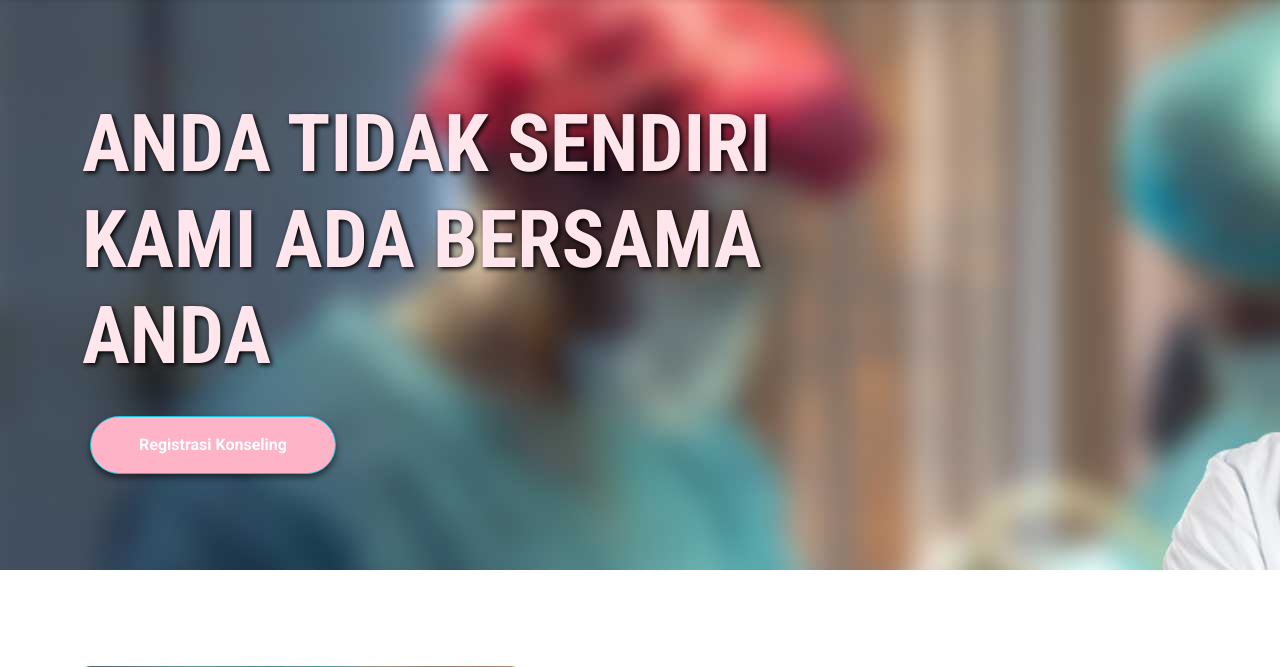
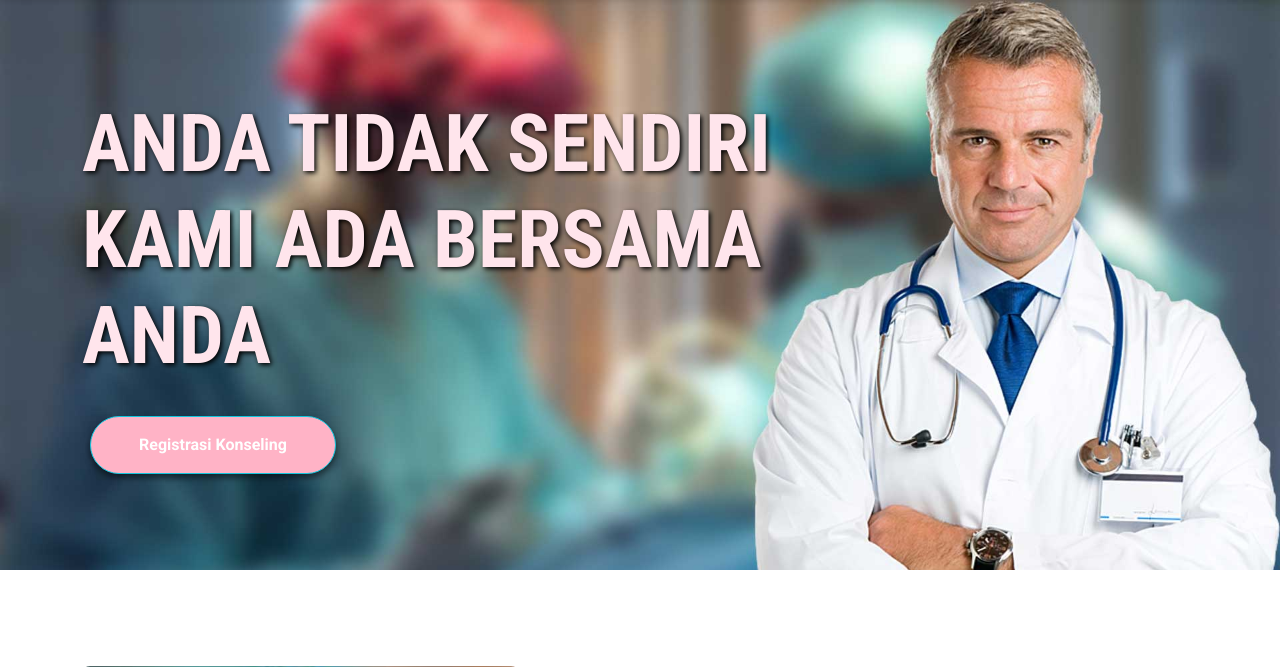
Before and after one commit to DimasAnjayMabar/ulk, a PHP site: page /user/home-page.php in a window 1280 px wide. Shown: the part 87-754 px from the top of the page. Run offline with PHP 8.4, Linux system fonts and the light colour scheme; some libraries are stand-ins or nearby versions.

Commit message:
minor adjustment

```diff
--- a/css/style.css
+++ b/css/style.css
@@ -6,6 +6,12 @@
     --dark: #1b2021;
     --optional1: #0e0d0d;
     --optional2: #ffe5ec;
+}
+
+/********** hero **********/
+.hero-header {
+    background: url(../assets/images/website_photo/hero.jpg) top right no-repeat;
+    background-size: cover;
 }
 
 /********** psycho education article stylings **********/
--- a/user/home-page.php
+++ b/user/home-page.php
@@ -33,7 +33,7 @@
     <!-- Navbar End -->
 
     <!-- Hero Start -->
-    <div class="container-fluid bg-primary py-5 mb-5 hero-header" style="background-image: url('../assets/images/website_photo/hero.jpg');">
+    <div class="container-fluid bg-primary py-5 mb-5 hero-header">
         <div class="container py-5">
             <div class="row justify-content-start">
                 <div class="col-lg-8 text-center text-lg-start">
```
